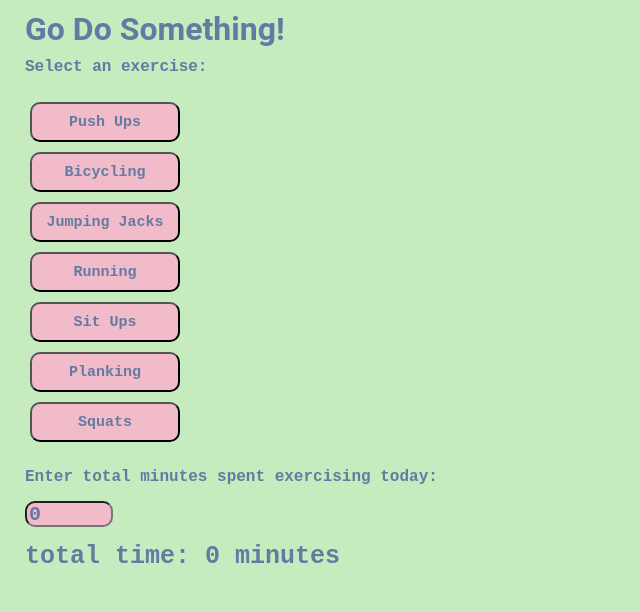
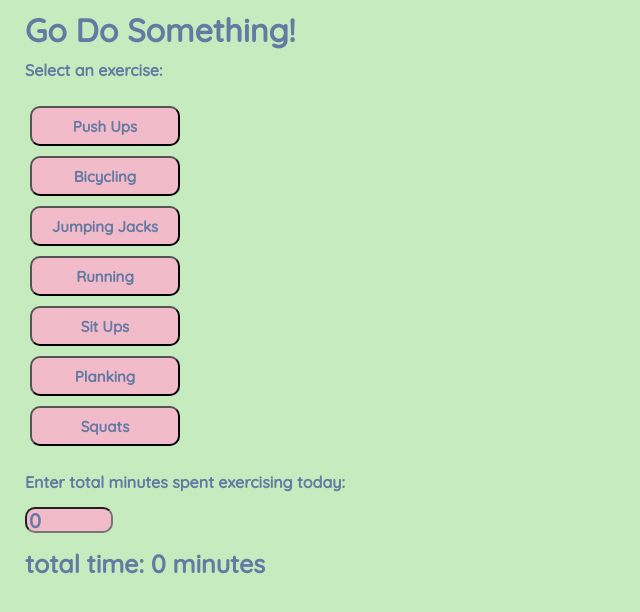
Before and after one commit to julianamacedo1/exercise-app, a React (Create React App) app: page / in a window 1280 px wide. Shown: the top 612 px of the page, without its empty margins (0-640 px from the left). Built offline with nearby package versions, Linux system fonts and the light colour scheme.

Commit message:
March 6, 2021 5:24 PM

```diff
--- a/src/App.css
+++ b/src/App.css
@@ -4,7 +4,7 @@ body {
 }
 .main-button {
   margin: 5px 5px 5px 25px;
-  font-family: 'Courier New', Courier, monospace;
+  font-family: 'Quicksand', sans-serif;
   font-weight: bold;
   color: #647AA3;
   background-color: #F1BBCA;
@@ -15,7 +15,7 @@ body {
 }
 button {
   margin: 10px 5px 5px 25px;
-  font-family: 'Courier New', Courier, monospace;
+  font-family: 'Quicksand', sans-serif;
   font-weight: bold;
   color: #647AA3;
   background-color: #F1BBCA;
@@ -24,18 +24,18 @@ button {
   height: 30px;
 }
 h1 {
-  font-family: 'Roboto', sans-serif;
+  font-family: 'Quicksand', sans-serif;
   margin: 10px 5px 5px 25px;
   color: #647AA3;
 }
 p {
-  font-family: 'Courier New', Courier, monospace;
+  font-family: 'Quicksand', sans-serif;
   margin: 10px 5px 5px 25px;
   color: #647AA3;
   font-weight: bold;
 }
 .total-time {
-  font-family: 'Courier New', Courier, monospace;
+  font-family: 'Quicksand', sans-serif;
   margin: 10px 5px 5px 25px;
   color: #647AA3;
   font-weight: bold;
@@ -47,7 +47,7 @@ ul {
 }
 input {
   margin: 10px 5px 5px 25px;
-  font-family: 'Courier New', Courier, monospace;
+  font-family: 'Quicksand', sans-serif;
   width: 80px;
   height: 20px;
   background-color: #F1BBCA;
```
